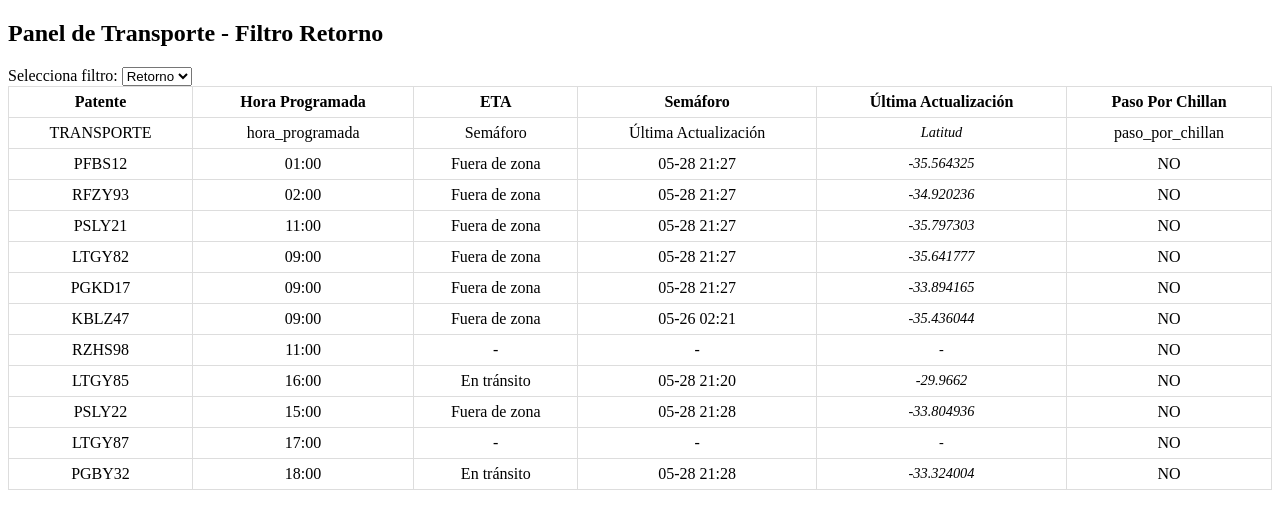
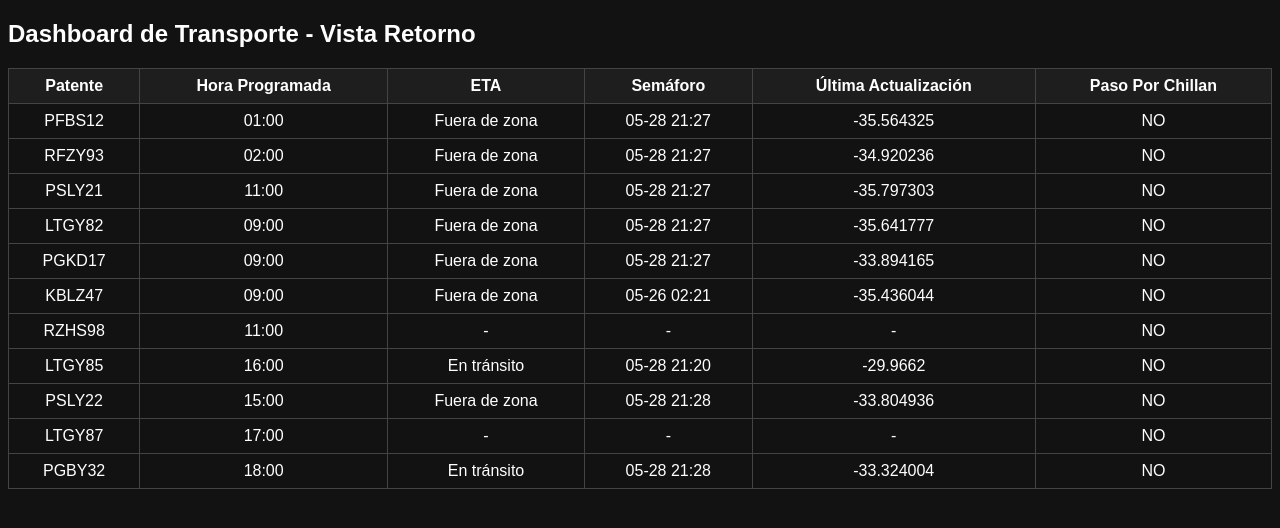
Before and after one commit to ErhickDiaz/Semaforo, a plain HTML site: page index.html in a window 1280 px wide. Drawn offline with Linux system fonts and the light colour scheme.

Commit message:
Update index.html
up retorno

```diff
--- a/index.html
+++ b/index.html
@@ -3,154 +3,106 @@
 <head>
   <meta charset="UTF-8" />
   <meta name="viewport" content="width=device-width, initial-scale=1" />
-<title>Panel de Transporte</title>
+  <title>Dashboard de Transporte</title>
   <style>
+    body {
+      font-family: Arial, sans-serif;
+      background-color: #121212;
+      color: white;
+    }
     table {
+      width: 100%;
       border-collapse: collapse;
-    width: 100%;
+      margin-top: 20px;
     }
     th, td {
-    padding: 6px;
-    border: 1px solid #ddd;
+      border: 1px solid #444;
+      padding: 8px;
       text-align: center;
     }
-  .semaforo-rojo {
+    th {
+      background-color: #1e1e1e;
+    }
+    .verde {
+      background-color: #4caf50;
+    }
+    .amarillo {
+      background-color: #ffeb3b;
+      color: black;
+    }
+    .rojo {
       background-color: #f44336;
-    color: white;
-  }
-  .semaforo-amarillo {
-    background-color: #ffeb3b;
-  }
-  .semaforo-verde {
-    background-color: #4caf50;
-    color: white;
-  }
-  .fecha-actualizacion {
-    font-style: italic;
-    font-size: 0.9em;
     }
   </style>
 </head>
 <body>
 
-<h2>Panel de Transporte - Filtro Retorno</h2>
-
-<div>
-  <label for="filtro">Selecciona filtro: </label>
-  <select id="filtro" onchange="mostrarDatos()">
-    <option value="Retorno">Retorno</option>
-    <!-- otros filtros si aplican -->
-  </select>
-</div>
-
-<table id="tabla-datos">
-  <thead id="tabla-head"></thead>
-  <tbody id="tabla-body"></tbody>
+<h2>Dashboard de Transporte - Vista Retorno</h2>
+<table id="tabla">
+  <thead>
+    <tr>
+      <th>Patente</th>
+      <th>Hora Programada</th>
+      <th>ETA</th>
+      <th>Semáforo</th>
+      <th>Última Actualización</th>
+      <th>Paso Por Chillan</th>
+    </tr>
+  </thead>
+  <tbody></tbody>
 </table>
 
 <script>
-  let datosRetorno = [];
-  let datosViajes = [];
-
-  const columnasPorFiltro = {
-    "Retorno": ["Patente", "Hora Programada", "ETA", "Semáforo", "Última Actualización", "Paso Por Chillan"]
-  };
-
-  // Función para cargar CSV (sin librerías externas)
-  async function cargarCSV(url, separador = ",") {
-    const respuesta = await fetch(url);
-    const texto = await respuesta.text();
-    const lineas = texto.trim().split('\n');
-    return lineas.map(linea => linea.split(separador).map(c => c.trim()));
+  async function cargarCSV(url, separador = ',') {
+    const resp = await fetch(url);
+    const texto = await resp.text();
+    return texto.trim().split('\n').map(linea => linea.split(separador));
   }
 
-  // Función para asignar clase semáforo según estado o tiempos
-  function obtenerClaseSemaforo(semaforo) {
-    switch (semaforo.toLowerCase()) {
-      case "rojo": return "semaforo-rojo";
-      case "amarillo": return "semaforo-amarillo";
-      case "verde": return "semaforo-verde";
-      default: return "";
-    }
+  function obtenerColorClase(valor) {
+    const v = valor.toLowerCase();
+    if (v === 'verde') return 'verde';
+    if (v === 'amarillo') return 'amarillo';
+    if (v === 'rojo') return 'rojo';
+    return '';
   }
 
   async function cargarDatos() {
-    // Carga retorno.csv (contiene paso_por_chillan)
-    datosRetorno = await cargarCSV('retorno.csv', ',');
+    const retorno = await cargarCSV('retorno.csv', ',');
+    const viajes = await cargarCSV('viajes.csv', ',');
 
-    // Carga viajes.csv (contiene ETA, Semáforo, Última actualización)
-    datosViajes = await cargarCSV('viajes.csv', ',');
-
-    // Crear mapa para lookup rápido por patente (asumo patente en columna 0 en ambos)
     const mapaViajes = new Map();
-    datosViajes.forEach(fila => {
-      const patente = fila[0].toUpperCase();
+    viajes.forEach(v => {
+      const patente = v[0].trim().toUpperCase();
       mapaViajes.set(patente, {
-        eta: fila[2] || "-",
-        semaforo: fila[3] || "-",
-        ultimaAct: fila[4] || "-"
+        eta: v[2] || '-',
+        semaforo: v[3] || '-',
+        actualizacion: v[4] || '-'
       });
     });
 
-    // Combinar datos para filtro Retorno: [Patente, Hora Prog, ETA, Semáforo, Última Actualización, Paso Por Chillan]
-    datosRetorno = datosRetorno.map(fila => {
-      const patente = fila[0].toUpperCase();
-      const horaProg = fila[2] || "-";
-      const pasoChillan = fila[3] || "NO";
-      const viaje = mapaViajes.get(patente) || {eta: "-", semaforo: "-", ultimaAct: "-"};
-      return [patente, horaProg, viaje.eta, viaje.semaforo, viaje.ultimaAct, pasoChillan];
-    });
-
-    mostrarDatos();
-  }
-
-  function mostrarDatos() {
-    const filtro = document.getElementById('filtro').value;
-    const columnas = columnasPorFiltro[filtro];
-
-    // Construir encabezado
-    const thead = document.getElementById('tabla-head');
-    thead.innerHTML = '';
-    const trHead = document.createElement('tr');
-    columnas.forEach(col => {
-      const th = document.createElement('th');
-      th.textContent = col;
-      trHead.appendChild(th);
-    });
-    thead.appendChild(trHead);
-
-    // Construir cuerpo
-    const tbody = document.getElementById('tabla-body');
+    const tbody = document.querySelector('#tabla tbody');
     tbody.innerHTML = '';
 
-    datosRetorno.forEach(fila => {
+    for (let i = 1; i < retorno.length; i++) {
+      const fila = retorno[i];
+      const patente = fila[0].trim().toUpperCase();
+      const hora = fila[2] || '-';
+      const chillan = fila[3] || 'NO';
+
+      const datos = mapaViajes.get(patente) || { eta: '-', semaforo: '-', actualizacion: '-' };
+
       const tr = document.createElement('tr');
-      columnas.forEach(col => {
-        const td = document.createElement('td');
-        let valor = "-";
-
-        switch(col) {
-          case "Patente": valor = fila[0]; break;
-          case "Hora Programada": valor = fila[1]; break;
-          case "ETA": valor = fila[2]; break;
-          case "Semáforo":
-            valor = fila[3];
-            td.className = obtenerClaseSemaforo(valor);
-            break;
-          case "Última Actualización":
-            valor = fila[4];
-            td.className = 'fecha-actualizacion';
-            break;
-          case "Paso Por Chillan":
-            valor = fila[5];
-            break;
+      tr.innerHTML = `
+        <td>${patente}</td>
+        <td>${hora}</td>
+        <td>${datos.eta}</td>
+        <td class="${obtenerColorClase(datos.semaforo)}">${datos.semaforo}</td>
+        <td>${datos.actualizacion}</td>
+        <td>${chillan}</td>
+      `;
+      tbody.appendChild(tr);
     }
-
-        td.textContent = valor;
-        tr.appendChild(td);
-      });
-      tbody.appendChild(tr);
-    });
   }
 
   cargarDatos();
```
Lines whose indentation alone changed are shown as unchanged.
